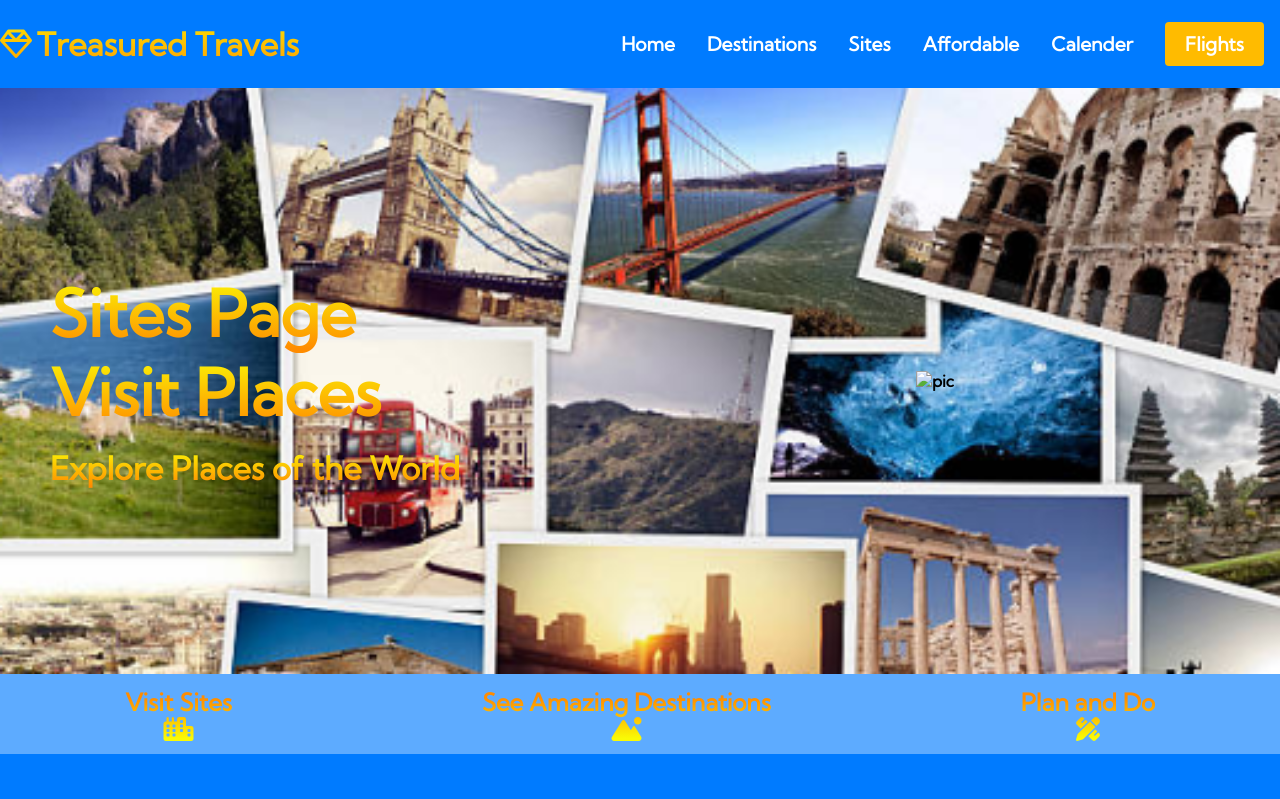
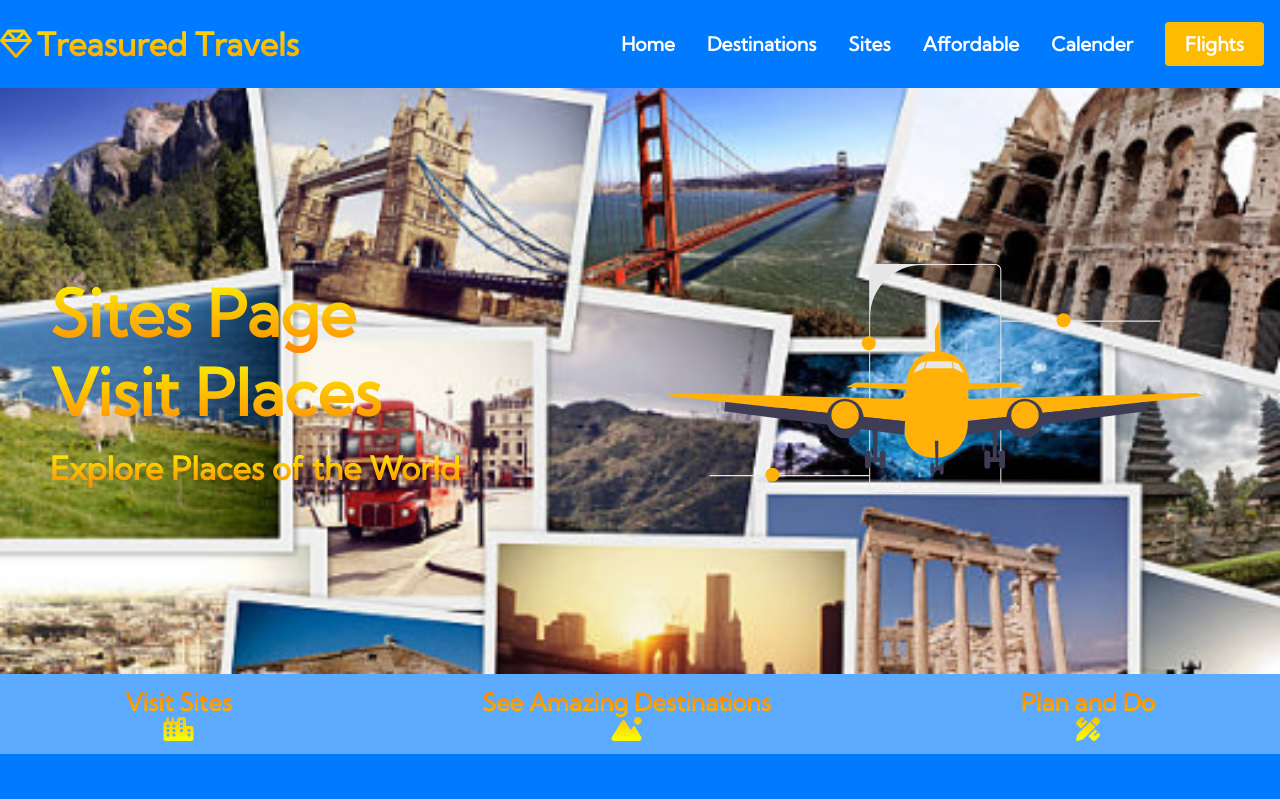
Before and after one commit to Hg06011/Treasured-Travels, a plain HTML site: page sites.html in a window 1280 px wide. Shown: the top 799 px of the page. Drawn offline with Linux system fonts and the light colour scheme; the site is published under a folder, as on GitHub Pages, so addresses that start at the root find nothing.

Commit message:
Add files via upload

```diff
--- a/sites.html
+++ b/sites.html
@@ -74,7 +74,7 @@
         <p> Explore Places of the World</p>
     </div>
     <div class="main__img--container">
-        <img src="/images/pic3.svg" alt="pic" id="main__img"></img>
+        <img src="images/pic3.svg" alt="pic" id="main__img"></img>
     </div>
 </div>
 </div>
```
